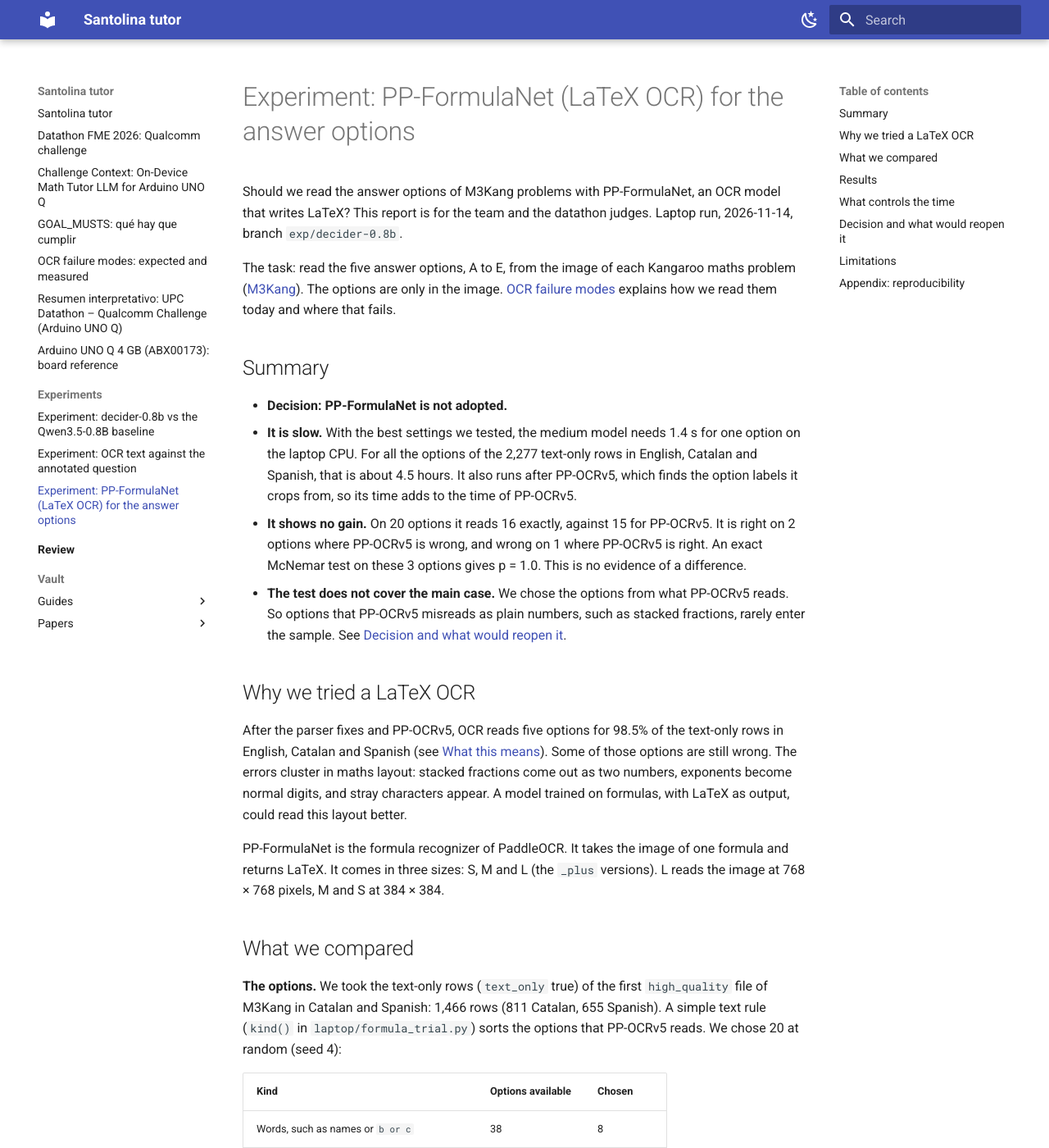
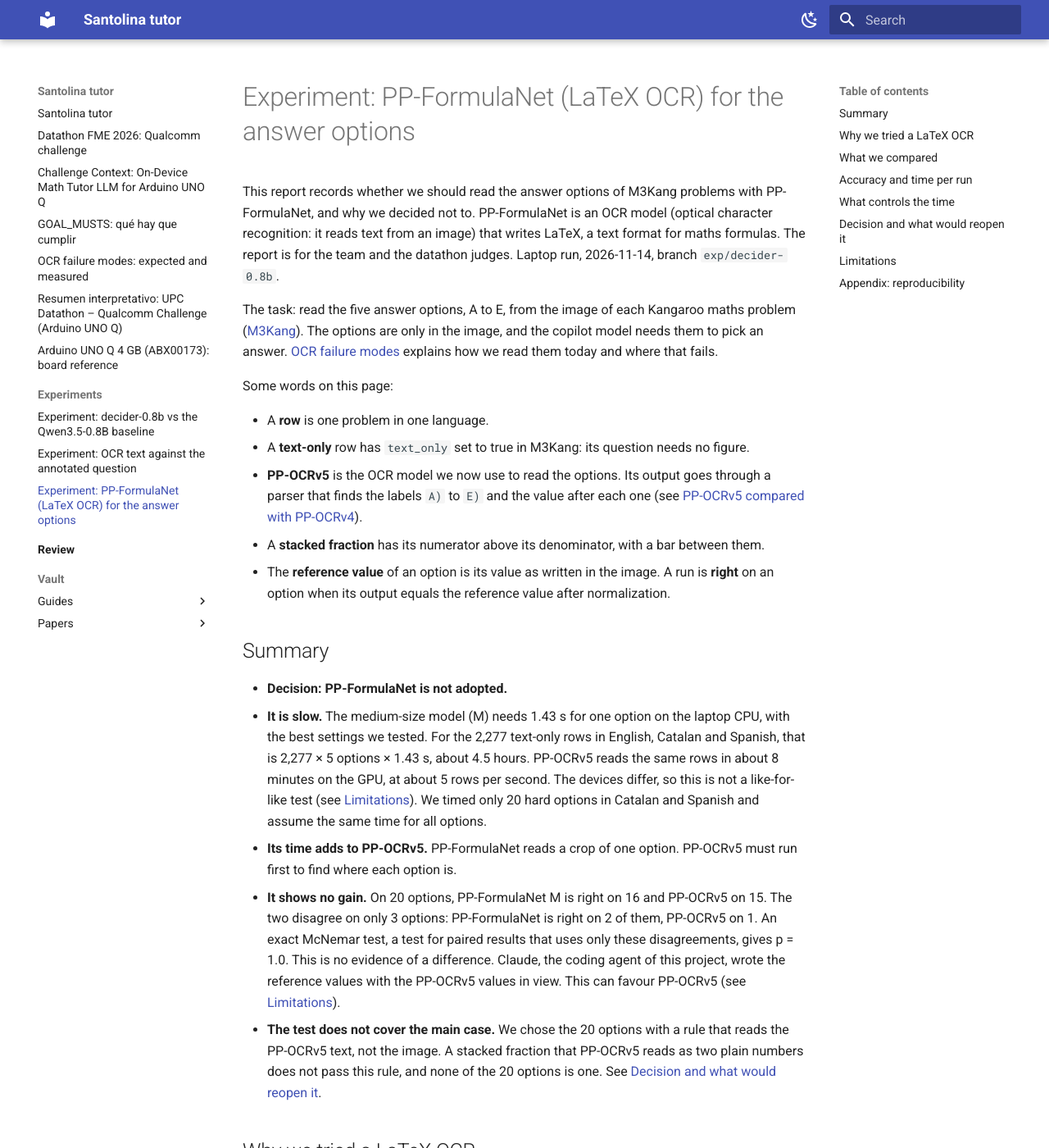
Before and after one commit to Sigkaio636/Santolina_tutor, an MkDocs documentation site: the page built from docs/experiments/2026-11-ppformulanet.md, in a window 1280 px wide and 1400 px high. Shown: the whole window at 82% size. Built offline with MkDocs 1.6.1 and Material for MkDocs 9.7.7, drawn with Linux system fonts in a browser that asks for light colours; some of the changed text lies outside the part shown.

Commit message:
Sign off the PP-FormulaNet report in the docs-review ledger
docs-review S1-S7 on docs/experiments/2026-11-ppformulanet.md, each stage
validated by the user. S2 readability repair adds a terms list, glosses,
summary context (4.5 h on CPU against about 8 min for PP-OCRv5 on GPU, and
the reference-value bias), the no-kind row of the option table, crop margins
and the appendix input commands. The decision does not change.

laptop/formula_trial.py: `pick` now records options of every kind, so it
prints the 6,299 options with no kind. It still chooses the same 20.

5 cosmetic findings stay open in docs/review/findings/.

Co-Authored-By: Claude Opus 5.5 <noreply@anthropic.com>

````diff
--- a/docs/experiments/2026-11-ppformulanet.md
+++ b/docs/experiments/2026-11-ppformulanet.md
@@ -1,74 +1,102 @@
 # Experiment: PP-FormulaNet (LaTeX OCR) for the answer options
 
-Should we read the answer options of M3Kang problems with PP-FormulaNet, an OCR model that writes LaTeX? This report is for the team and the datathon judges. Laptop run, 2026-11-14, branch `exp/decider-0.8b`.
+This report records whether we should read the answer options of M3Kang problems with PP-FormulaNet, and why we decided not to. PP-FormulaNet is an OCR model (optical character recognition: it reads text from an image) that writes LaTeX, a text format for maths formulas. The report is for the team and the datathon judges. Laptop run, 2026-11-14, branch `exp/decider-0.8b`.
 
-The task: read the five answer options, A to E, from the image of each Kangaroo maths problem ([M3Kang](https://huggingface.co/datasets/qualcomm/M3Kang)). The options are only in the image. [OCR failure modes](../OCR_FAILURE_MODES.md) explains how we read them today and where that fails.
+The task: read the five answer options, A to E, from the image of each Kangaroo maths problem ([M3Kang](https://huggingface.co/datasets/qualcomm/M3Kang)). The options are only in the image, and the copilot model needs them to pick an answer. [OCR failure modes](../OCR_FAILURE_MODES.md) explains how we read them today and where that fails.
+
+Some words on this page:
+
+- A **row** is one problem in one language.
+- A **text-only** row has `text_only` set to true in M3Kang: its question needs no figure.
+- **PP-OCRv5** is the OCR model we now use to read the options. Its output goes through a parser that finds the labels `A)` to `E)` and the value after each one (see [PP-OCRv5 compared with PP-OCRv4](../OCR_FAILURE_MODES.md#pp-ocrv5-compared-with-pp-ocrv4)).
+- A **stacked fraction** has its numerator above its denominator, with a bar between them.
+- The **reference value** of an option is its value as written in the image. A run is **right** on an option when its output equals the reference value after normalization.
 
 ## Summary
 
 - **Decision: PP-FormulaNet is not adopted.**
-- **It is slow.** With the best settings we tested, the medium model needs 1.4 s for one option on the laptop CPU. For all the options of the 2,277 text-only rows in English, Catalan and Spanish, that is about 4.5 hours. It also runs after PP-OCRv5, which finds the option labels it crops from, so its time adds to the time of PP-OCRv5.
-- **It shows no gain.** On 20 options it reads 16 exactly, against 15 for PP-OCRv5. It is right on 2 options where PP-OCRv5 is wrong, and wrong on 1 where PP-OCRv5 is right. An exact McNemar test on these 3 options gives p = 1.0. This is no evidence of a difference.
-- **The test does not cover the main case.** We chose the options from what PP-OCRv5 reads. So options that PP-OCRv5 misreads as plain numbers, such as stacked fractions, rarely enter the sample. See [Decision and what would reopen it](#decision-and-what-would-reopen-it).
+- **It is slow.** The medium-size model (M) needs 1.43 s for one option on the laptop CPU, with the best settings we tested. For the 2,277 text-only rows in English, Catalan and Spanish, that is 2,277 × 5 options × 1.43 s, about 4.5 hours. PP-OCRv5 reads the same rows in about 8 minutes on the GPU, at about 5 rows per second. The devices differ, so this is not a like-for-like test (see [Limitations](#limitations)). We timed only 20 hard options in Catalan and Spanish and assume the same time for all options.
+- **Its time adds to PP-OCRv5.** PP-FormulaNet reads a crop of one option. PP-OCRv5 must run first to find where each option is.
+- **It shows no gain.** On 20 options, PP-FormulaNet M is right on 16 and PP-OCRv5 on 15. The two disagree on only 3 options: PP-FormulaNet is right on 2 of them, PP-OCRv5 on 1. An exact McNemar test, a test for paired results that uses only these disagreements, gives p = 1.0. This is no evidence of a difference. Claude, the coding agent of this project, wrote the reference values with the PP-OCRv5 values in view. This can favour PP-OCRv5 (see [Limitations](#limitations)).
+- **The test does not cover the main case.** We chose the 20 options with a rule that reads the PP-OCRv5 text, not the image. A stacked fraction that PP-OCRv5 reads as two plain numbers does not pass this rule, and none of the 20 options is one. See [Decision and what would reopen it](#decision-and-what-would-reopen-it).
 
 ## Why we tried a LaTeX OCR
 
-After the parser fixes and PP-OCRv5, OCR reads five options for 98.5% of the text-only rows in English, Catalan and Spanish (see [What this means](../OCR_FAILURE_MODES.md#what-this-means-for-improving-option-reading)). Some of those options are still wrong. The errors cluster in maths layout: stacked fractions come out as two numbers, exponents become normal digits, and stray characters appear. A model trained on formulas, with LaTeX as output, could read this layout better.
+The option parser has two fixes, for missing `C)` and `A)` labels. With these fixes and PP-OCRv5, OCR reads five options for 93.5% of the text-only rows in English, Catalan and Spanish. With PP-OCRv4 as a fallback when PP-OCRv5 reads no options, this goes to 98.5% (see [What this means](../OCR_FAILURE_MODES.md#what-this-means-for-improving-option-reading)). Some of those options are still wrong. The errors cluster in maths layout: stacked fractions come out as two numbers, exponents become normal digits, and stray characters appear. A model trained on formulas, with LaTeX as output, could read this layout better.
 
-PP-FormulaNet is the formula recognizer of PaddleOCR. It takes the image of one formula and returns LaTeX. It comes in three sizes: S, M and L (the `_plus` versions). L reads the image at 768 × 768 pixels, M and S at 384 × 384.
+PP-FormulaNet is the formula recognizer of [PaddleOCR](https://github.com/PaddlePaddle/PaddleOCR). It takes the image of one formula and returns LaTeX. We used its newer `_plus` versions, in three sizes: small (S), medium (M) and large (L). L reads the image at 768 × 768 pixels, M and S at 384 × 384 (the `inference.yml` file of each model).
 
 ## What we compared
 
-**The options.** We took the text-only rows (`text_only` true) of the first `high_quality` file of M3Kang in Catalan and Spanish: 1,466 rows (811 Catalan, 655 Spanish). A simple text rule (`kind()` in `laptop/formula_trial.py`) sorts the options that PP-OCRv5 reads. We chose 20 at random (seed 4):
+**The options.** M3Kang has four `high_quality` files. We took the first one, `high_quality-00000-of-00004.parquet`. From it we used the text-only rows in Catalan and Spanish: 1,466 rows (811 Catalan, 655 Spanish). A simple text rule (`kind()` in `laptop/formula_trial.py`) puts each option that OCR reads (PP-OCRv5, or PP-OCRv4 when PP-OCRv5 reads no options) into a kind. The `pick` step of that script then chose 20 options at random, with its default seed, 4.
 
-| Kind | Options available | Chosen |
+Kinds of the 7,220 options that OCR reads in these rows:
+
+| Kind | Options | Chosen |
 | --- | --- | --- |
 | Words, such as names or `b or c` | 38 | 8 |
 | A number with a unit, such as `12 cm` or `5 €` | 751 | 6 |
 | A formula with letters, such as `x + 3` | 132 | 6 |
+| No kind, mostly plain numbers | 6,299 | 0 |
 
 The examples are short generic values. Some match options in the sample. The kinds are rough. 3 of the 8 "words" options are letter sequences or a ratio, not words. 2 of the 6 "formula" options are a number with a unit and an exponent.
 
-We chose the hard kinds on purpose and left out plain numbers, most of the options. The rule reads the PP-OCRv5 value, not the image. A stacked fraction that PP-OCRv5 reads as two bare numbers matches no kind. It can enter only with a unit or a sign such as `€` after it. An exponent read as a normal digit enters only in some forms. So the rule makes stacked fractions rare in the sample, and none of the 20 options is one. None of the 20 options has a letter with an accent.
+We chose the hard kinds on purpose and left out the plain numbers. The rule reads the PP-OCRv5 text, not the image:
 
-**The crops.** PP-FormulaNet reads one formula, not a page. For each option, we cut a crop out of the image, from its label (`A)`) to the next label on the same line. PP-OCRv5 gives the position of the labels. We made two kinds of crop:
+- A stacked fraction that PP-OCRv5 reads as two plain numbers gets no kind. Such a fraction enters only when a unit or a sign such as `€` follows it.
+- An exponent that PP-OCRv5 reads as a normal digit enters only in some forms. One example is a formula with a letter and an operator.
 
-- **Wide:** a large margin around the option. It often holds a piece of the question or the end of the next option.
-- **Tight:** a small margin, extended down and to the left when the option continues on a second line.
+So the rule makes stacked fractions rare in the sample, and none of the 20 options is one. None of the 20 has a letter with an accent.
 
-**The reference.** Claude, the coding agent of this project, wrote the right value of each option from its crop.
+**The crops.** PP-FormulaNet reads one formula, not a page. For each option, the `crop` step cuts a part of the image, from the option's label (`A)`) to the next label on the same line. PP-OCRv5 gives the position of the labels. We made two kinds of crop, with margins in units of the label height:
 
-**The score.** An option counts as right when the output equals the reference after a normalization. The normalization removes the label, spaces, LaTeX wrappers such as `\text{}` and `$`, and line breaks inside a word. So `A)$x+1$` and `x + 1` are equal.
+- **Wide:** 1.6 to the left, 1.2 above and 2.2 below. The crop often holds a piece of the question or the end of the next option.
+- **Tight:** 0.35 above and below, extended down and to the left when the option continues on a second line.
 
-**The runs.** PP-OCRv5 values come from its parsed output. `pick` falls back to PP-OCRv4 when PP-OCRv5 reads no options, but all 20 values came from PP-OCRv5 (see [PP-OCRv5 compared with PP-OCRv4](../OCR_FAILURE_MODES.md#pp-ocrv5-compared-with-pp-ocrv4)). PP-FormulaNet ran on the CPU (Intel Core i7-13700H), with PaddlePaddle 3.3.1, PaddleOCR 3.7.0 and PaddleX 3.7.2. The first prediction of each run is a warm-up and is not timed.
+**The reference values.** Claude wrote the reference value of each option from its crop.
 
-## Results
+**The score.** Before the comparison, the normalization removes from both texts:
+
+- the option label, such as `A)`,
+- spaces,
+- LaTeX wrappers such as `\text{}` and `$`,
+- a hyphen between two letters, as in a word split over two lines.
+
+So `A)$x+1$` and `x + 1` are equal.
+
+**The runs.**
+
+- PP-OCRv5: the options that the parser reads from its output. All 20 options came from PP-OCRv5.
+- PP-FormulaNet: the CPU of the laptop (Intel Core i7-13700H), PaddlePaddle 3.3.1, PaddleOCR 3.7.0 and PaddleX 3.7.2.
+- The first prediction of each PP-FormulaNet run is a warm-up and is not timed.
+
+## Accuracy and time per run
+
+PP-OCRv5 ran on the GPU over whole images, at about 5 rows per second. It reads all five options of a row at once, so it has no time per option.
 
 | Run | Crop | CPU threads | Mean s per option | Max s | Right (of 20) |
 | --- | --- | --- | --- | --- | --- |
-| PP-OCRv5 (parsed) | none: whole image | — | — | — | 15 |
+| PP-OCRv5 | none: whole image | — | — | — | 15 |
 | PP-FormulaNet M | wide | 10 | 10.65 | 87.14 | 3 |
 | **PP-FormulaNet M** | **tight** | **10** | **1.43** | **2.32** | **16** |
 | PP-FormulaNet M | tight | 20 | 1.81 | 2.87 | 16 |
 | PP-FormulaNet L | tight | 10 | 6.89 | 9.02 | 15 |
 | PP-FormulaNet S | tight | 10 | 0.40 | 0.79 | 4 |
 
-PP-OCRv5 ran on the GPU, over the whole image, so it has no time per option.
-
 What the outputs of model M show:
 
-- **Better than PP-OCRv5:** exponents, such as `x^{4}` where PP-OCRv5 reads `x4`, and options on two lines, which PP-OCRv5 mixes across columns.
-- **Worse than PP-OCRv5:** the euro sign comes out as `\textcircled{e}`, and it misreads letters in names.
+- **Better than PP-OCRv5:** exponents, such as `x^{4}` where PP-OCRv5 reads `x4`. Also options that wrap onto a second line: there PP-OCRv5 adds text from the next option.
+- **Worse than PP-OCRv5:** the euro sign comes out as `\textcircled{e}` (a circled letter e), and it misreads letters in names.
 
 ## What controls the time
 
 From the largest effect to the smallest:
 
-1. **The crop.** With wide crops, 2 of the 20 outputs ran away. The model repeated one symbol until it stopped, after 86 s and 87 s. These two crops took 81% of the time of the run. In both, the crop held text from outside the option, which is the likely cause. Tight crops gave no runaway output, and the mean time went from 10.65 s to 1.43 s, 7 times faster.
+1. **The crop.** With wide crops, 2 of the 20 outputs ran away. The model repeated one symbol for 86 s and 87 s, most likely until it reached its maximum output length (`max_seq_len`: 2560 in its `inference.yml`). These two crops took 81% of the time of the run. In both, the crop held text from outside the option, which is the likely cause. Tight crops gave no runaway output, and the mean time went from 10.65 s to 1.43 s, 7 times faster.
 2. **The model size.** M is the best trade-off. L is about 5 times slower and is not more accurate here. S is 3.5 times faster, but it adds false accents (`\hat{1}`, `\tilde{4}`) and drops digits.
-3. **CPU threads.** 10 threads, the default, was faster than 20, in one run each. This CPU has 6 performance cores and 8 efficiency cores, 20 threads in total.
-4. **MKL-DNN.** PaddleX turns off this CPU acceleration for PP-FormulaNet by default. PaddleX has a setting that overrides this. We did not try it.
-5. **The GPU.** Not measured. It needs PaddlePaddle 3 with CUDA, which is not on PyPI (PyPI has only version 2.6.2, too old for PaddleOCR 3). PaddleX also offers no ONNX, TensorRT or OpenVINO path for this model. This is the one large speed-up we did not test.
+3. **CPU threads.** 10 threads, the default of `formula_trial.py run`, was faster than 20, in one run each. This CPU has 6 performance cores and 8 efficiency cores, 20 threads in total.
+4. **MKL-DNN**, an Intel library that speeds up neural networks on the CPU. PaddleX turns it off for PP-FormulaNet by default. The environment variable `PADDLE_PDX_DISABLE_MKLDNN_MODEL_BL` overrides this. We did not try it.
+5. **The GPU.** Not measured. It needs PaddlePaddle 3 built for CUDA, the NVIDIA GPU platform. On 2026-11-14, `uv pip install --dry-run paddlepaddle-gpu` resolved only version 2.6.2 on PyPI, the Python package index. That version is too old for PaddleOCR 3. PaddlePaddle 3 GPU builds are on Paddle's own package index, which we did not try. PaddleX also offers no faster runtime for this model (ONNX, TensorRT or OpenVINO). This is the one large speed-up we did not test.
 
 Running PP-FormulaNet only on the options that need it would cut the total time. But to choose those options we would need a rule, and a rule on the PP-OCRv5 output misses the fractions that PP-OCRv5 misreads.
 
@@ -78,15 +106,17 @@ We do not adopt PP-FormulaNet. On the laptop CPU it adds hours of work to PP-OCR
 
 We would test it again if both of these are true:
 
-- in one GPU run that times both models, PP-FormulaNet adds no more time per row than PP-OCRv5 takes.
-- on a new reference set, PP-FormulaNet reads more options right than PP-OCRv5, with an exact McNemar test at p < 0.05. We must choose the options of this set from the images or the reference values, not from the PP-OCRv5 output. Then it can include stacked fractions.
+- In one GPU run that times both models, PP-FormulaNet adds no more time per row than PP-OCRv5 takes.
+- On a new set of reference values, PP-FormulaNet is right on more options than PP-OCRv5, with an exact McNemar test at p < 0.05.
 
-Other OCR models that write LaTeX can use the same crops and reference: UniMERNet (also in PaddleOCR), GOT-OCR2.0, and vision-language models such as Qwen2.5-VL. We did not test them.
+For the new set, we must choose the options from the images or the reference values, not from the PP-OCRv5 output. Then it can include stacked fractions.
+
+Other open models that write LaTeX can use the same crops and reference values. Examples are UniMERNet (also in PaddleOCR) and GOT-OCR2.0. Vision-language models, which read images and text together, are another option, for example Qwen2.5-VL. We did not test them.
 
 ## Limitations
 
 - **20 options.** A difference of one or two options means nothing at this size. The test can show a large gain or a large loss, not a small one.
-- **The reference is by Claude, and it can lean toward PP-OCRv5.** No person checked it. Claude saw the PP-OCRv5 value of each option while it wrote the reference. When a crop is hard to read, this can favour PP-OCRv5.
+- **The reference values are by Claude, and they can lean toward PP-OCRv5.** No person checked them. Claude saw the PP-OCRv5 value of each option while it wrote the reference values. When a crop is hard to read, this can favour PP-OCRv5.
 - **Selection by PP-OCRv5.** The sample has no plain numbers, so it does not stand for all options.
 - **Crop errors.** One tight crop still cuts the start of a second line. This costs PP-FormulaNet that option, and the crop rule may need work on other layouts.
 - **Crop rule tuned on the sample.** We set the tight-crop rule while we looked at these same 20 crops. This can only favour PP-FormulaNet.
@@ -95,9 +125,20 @@ Other OCR models that write LaTeX can use the same crops and reference: UniMERNe
 
 ## Appendix: reproducibility
 
-All the steps are in `laptop/formula_trial.py`. They need both box files from `laptop/ocr_boxes.py` (PP-OCRv4: `data/interim/ocr_boxes_txto_yes.jsonl`, PP-OCRv5: `data/interim/ocr_boxes_txto_yes_v5.jsonl`) and the file `data/raw_txto_yes/high_quality-00000-of-00004.parquet` from `laptop/split_text_only.py`. `crop` reads only this first file. This works because all the Catalan and Spanish rows are in it: the other three files have no rows in these languages. The steps write under `data/interim/`, which Git ignores: the files hold M3Kang text, which is for research use only.
+All the steps are in `laptop/formula_trial.py`. They write under `data/interim/`, which Git ignores: the files hold M3Kang text, which is for research use only.
+
+The steps need three inputs:
+
+- the text-only rows, from `laptop/split_text_only.py`, in `data/raw_txto_yes/`,
+- the PP-OCRv4 boxes, `data/interim/ocr_boxes_txto_yes.jsonl`, from `laptop/ocr_boxes.py`,
+- the PP-OCRv5 boxes, `data/interim/ocr_boxes_txto_yes_v5.jsonl`, from `laptop/ocr_boxes.py`.
+
+`crop` reads only the first `high_quality` file. This works because all the Catalan and Spanish rows are in it. `laptop/ocr_boxes.py` needs `rapidocr_onnxruntime` for PP-OCRv4 and `rapidocr` 3 for PP-OCRv5. `run` needs PaddleOCR 3 and `paddlex[ocr]`. We used a separate environment for each.
 
 ```bash
+python laptop/split_text_only.py
+python laptop/ocr_boxes.py dump --engine v4 --languages eng,cat,esp --out data/interim/ocr_boxes_txto_yes.jsonl data/raw_txto_yes/*.parquet
+python laptop/ocr_boxes.py dump --engine v5 --languages eng,cat,esp --out data/interim/ocr_boxes_txto_yes_v5.jsonl data/raw_txto_yes/*.parquet
 python laptop/formula_trial.py pick
 python laptop/formula_trial.py crop --wide --out data/interim/formula_crops
 python laptop/formula_trial.py crop --out data/interim/formula_crops_tight
@@ -109,4 +150,4 @@ python laptop/formula_trial.py run --model PP-FormulaNet_plus-L --crops data/int
 python laptop/formula_trial.py score
 ```
 
-`run` needs PaddleOCR 3 and `paddlex[ocr]`. We used a separate environment for them. Claude wrote the reference file, `data/interim/formula_gold.json`, by hand. The script does not produce it.
+Claude wrote the reference values by hand, in `data/interim/formula_gold.json`. The script does not produce this file.
````
Also changed, not shown: docs/review/findings/docs/experiments/2026-11-ppformulanet.md.md (added, +23 -0 lines), docs/review/index.md (+2 -1 lines), docs/review/status.yml (+23 -0 lines), 1 other file.
